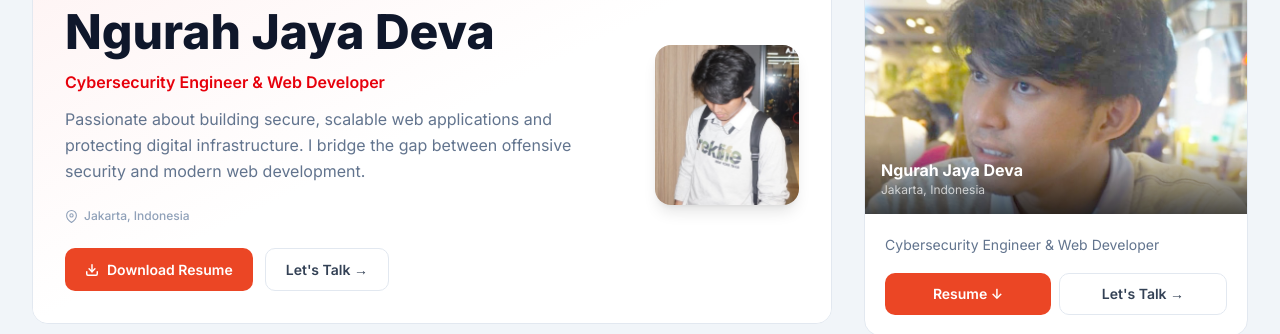
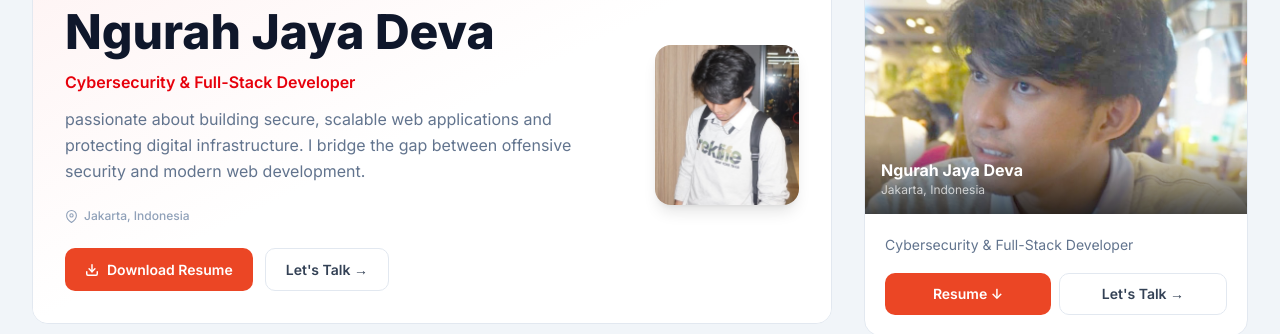
Before and after one commit to RahJade21/Portfolio, a React (Vite) app: page / in a window 1280 px wide. Shown: the part 164-498 px from the top of the page. Built offline with nearby package versions, Linux system fonts and the light colour scheme.

Commit message:
minor changes

```diff
--- a/src/assets/assets.js
+++ b/src/assets/assets.js
@@ -44,13 +44,13 @@ import ctfWriteup from "./images/ctfWriteup.png"
 
 export const profile = {
   name: "Ngurah Jaya Deva",
-  title: "Cybersecurity Engineer & Web Developer",
+  title: "Cybersecurity & Full-Stack Developer",
   subtitle: "Building secure systems.",
-  bio: "Passionate about building secure, scalable web applications and protecting digital infrastructure. I bridge the gap between offensive security and modern web development.",
+  bio: "passionate about building secure, scalable web applications and protecting digital infrastructure. I bridge the gap between offensive security and modern web development.",
   location: "Jakarta, Indonesia",
   email: "jayadeva2121@gmail.com",
   phone: "+62 859-7780-3802",
-  resumeUrl: "https://drive.google.com/file/d/1Pk5LFw8RjgO1oyxDT8MYnw_TmuorVTBL/view?usp=drive_link",
+  resumeUrl: "https://drive.google.com/file/d/1D2I6ZTJSihiB4EbCzwQhT11nSLrI75W2/view?usp=sharing",
   cardProfileUrl: cardProfile,
   avatarUrl: sideProfile,
   avatarInitials: "JD",
@@ -58,7 +58,7 @@ export const profile = {
 
 export const socials = [
   { id: 1, label: "GitHub",   url: "https://github.com/RahJade21",    icon: "github"    },
-  { id: 2, label: "LinkedIn", url: "linkedin.com/in/ngurah-jaya-deva-5b401528b/",  icon: "linkedin"  },
+  { id: 2, label: "LinkedIn", url: "https://www.linkedin.com/in/ngurah-jaya-deva-5b401528b/",  icon: "linkedin"  },
   { id: 3, label: "Instagram",url: "https://instagram.com/jayadeva.21", icon: "instagram" },
   { id: 4, label: "Email",    url: "mailto:jayadeva2121@gmail.com",icon: "mail"      },
 ];
```
